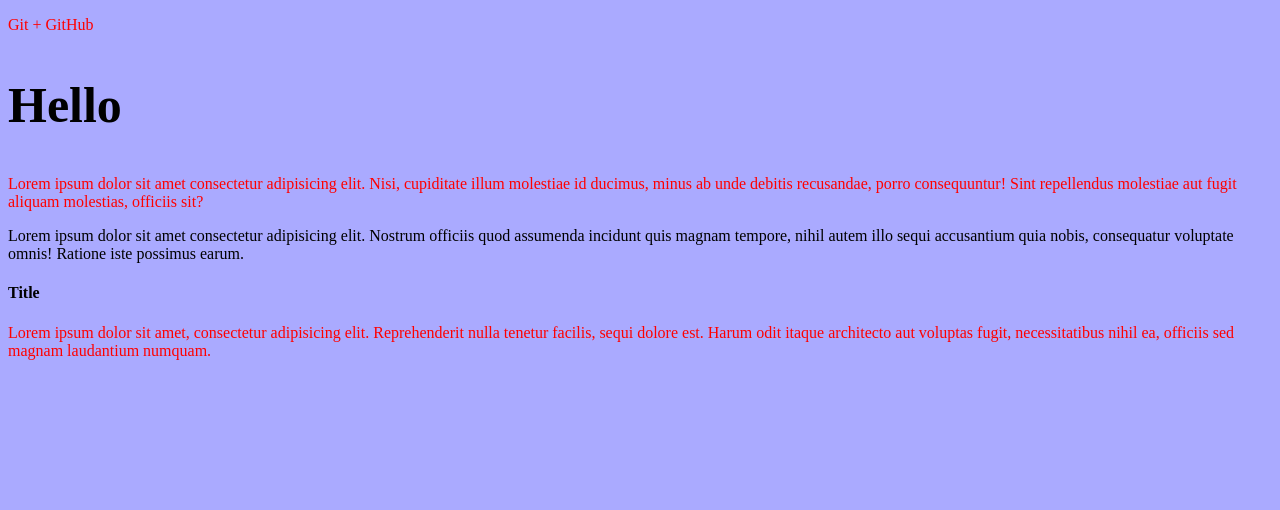
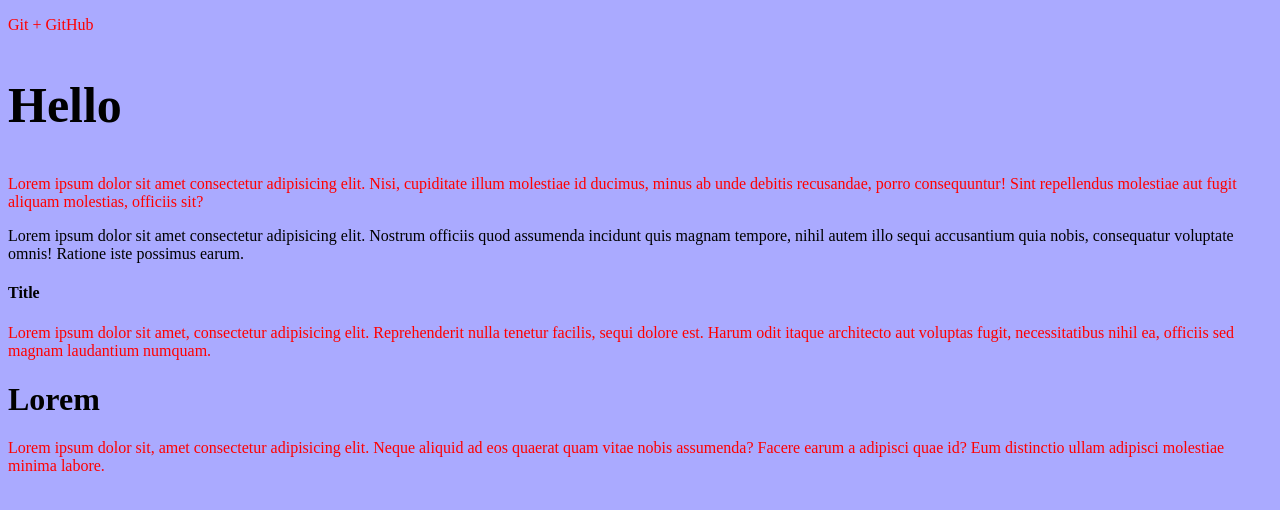
Before and after one commit to aazubakin/git-test, a plain HTML site: page index.html in a window 1280 px wide. Drawn offline with Linux system fonts and the light colour scheme.

Commit message:
Ветка about и работа в ней

```diff
--- a/index.html
+++ b/index.html
@@ -19,5 +19,8 @@ nihil autem illo sequi accusantium quia nobis, consequatur voluptate omnis! Rati
 <h4>Title</h4>
 <p>Lorem ipsum dolor sit amet, consectetur adipisicing elit. Reprehenderit nulla tenetur facilis, sequi dolore est.
    Harum odit itaque architecto aut voluptas fugit, necessitatibus nihil ea, officiis sed magnam laudantium numquam.</p>
+<h1>Lorem</h1>
+<p>Lorem ipsum dolor sit, amet consectetur adipisicing elit. Neque aliquid ad eos quaerat quam vitae nobis assumenda?
+   Facere earum a adipisci quae id? Eum distinctio ullam adipisci molestiae minima labore.</p>
 
 </html>
```
